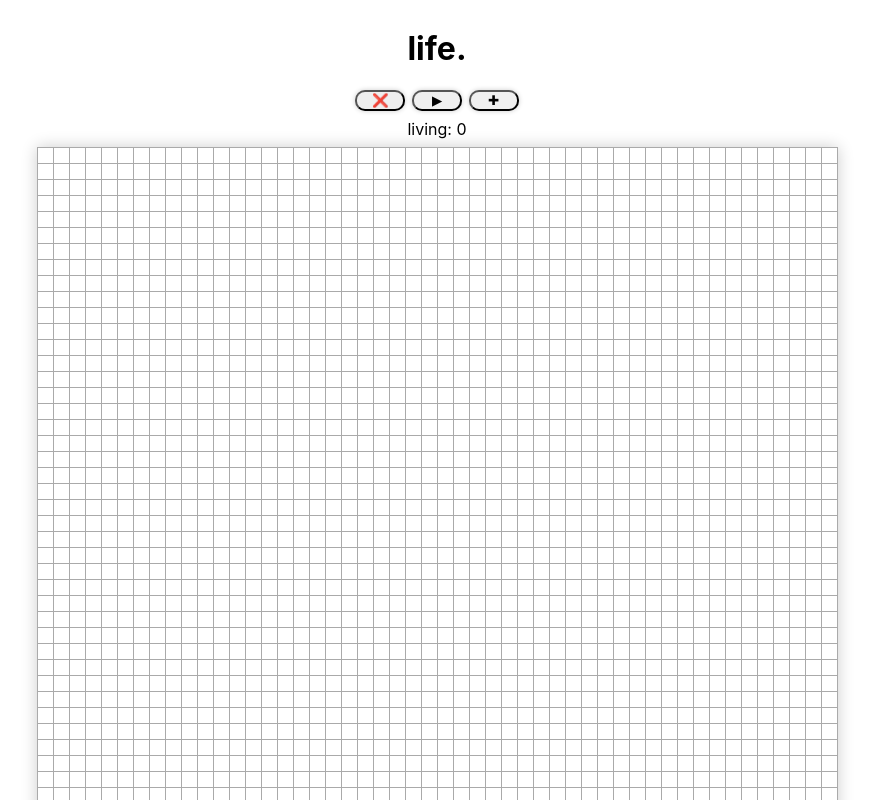
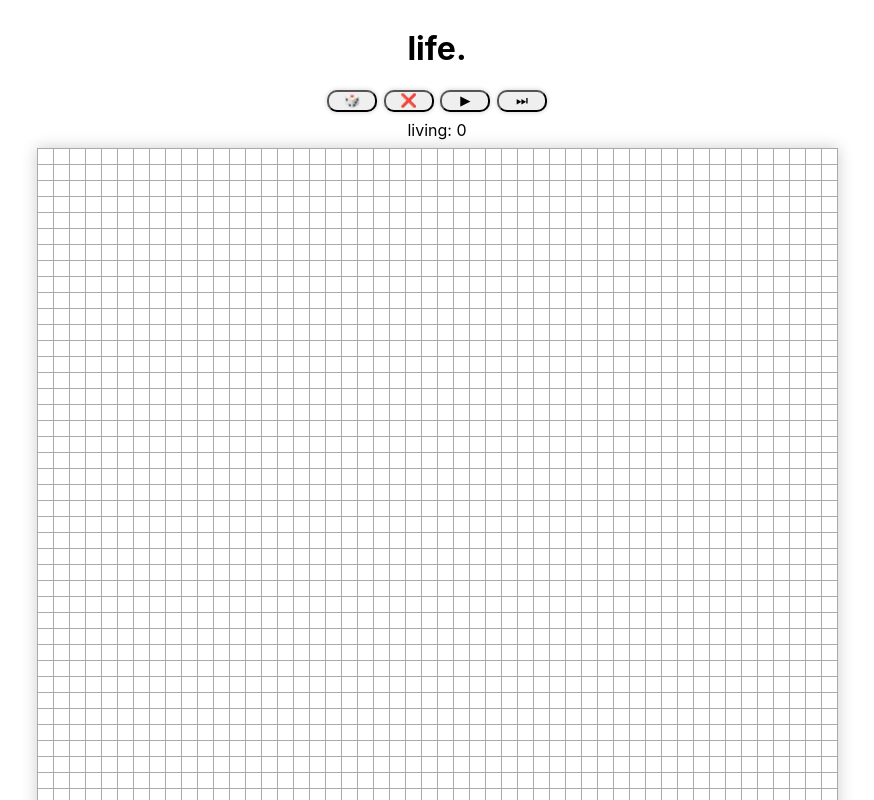
Before and after one commit to thezanke/react-game-of-life, a React (Create React App) app: page / in a window 1280 px wide. Shown: the top 800 px of the page, without its empty margins (203-1077 px from the left). Built offline with nearby package versions, Linux system fonts and the light colour scheme.

Commit message:
add randomize feature

```diff
--- a/src/Game.component.tsx
+++ b/src/Game.component.tsx
@@ -6,8 +6,9 @@ import { GameState, CellState } from './GameEngine.service';
 enum ICONS {
   STOP = '■',
   PLAY = '▶',
-  NEXT = '✚',
-  CLEAR = '❌'
+  NEXT = '⏭',
+  CLEAR = '❌',
+  RANDOMIZE = '🎲'
 }
 
 type Props = {
@@ -28,6 +29,7 @@ export const Game: React.FC<Props> = ({ width = 50, height = 50 }) => {
     <div className="game">
       <h1>life.</h1>
       <div className="controls">
+        <button onClick={actions.randomize}>{ICONS.RANDOMIZE}</button>
         <button onClick={actions.clear}>{ICONS.CLEAR}</button>
         <button onClick={actions.togglePlaying}>{buttonIcon}</button>
         <button onClick={actions.nextGeneration}>{ICONS.NEXT}</button>
--- a/src/GameEngine.service.ts
+++ b/src/GameEngine.service.ts
@@ -63,4 +63,13 @@ export class GameEngine {
 
     return [nextState, empty];
   }
+
+  randomize(state: GameState): GameState {
+    const nextState = this.mapState(state, cellState => {
+      if (!cellState) return Math.random() > 0.92 ? CellState.ALIVE : CellState.DEAD;
+      return cellState;
+    });
+
+    return nextState;
+  }
 }
--- a/src/useGame.hook.tsx
+++ b/src/useGame.hook.tsx
@@ -6,6 +6,7 @@ export interface GameActions {
   toggleCell(x: number, y: number): void;
   nextGeneration(): void;
   clear(): void;
+  randomize(): void;
 }
 
 export const useGame = (width: number, height: number) => {
@@ -15,6 +16,9 @@ export const useGame = (width: number, height: number) => {
 
   const actions: GameActions = useMemo(
     () => ({
+      randomize() {
+        updateBoard(board => game.randomize(board));
+      },
       clear() {
         updateBoard(game.createState(height, width));
       },
```
